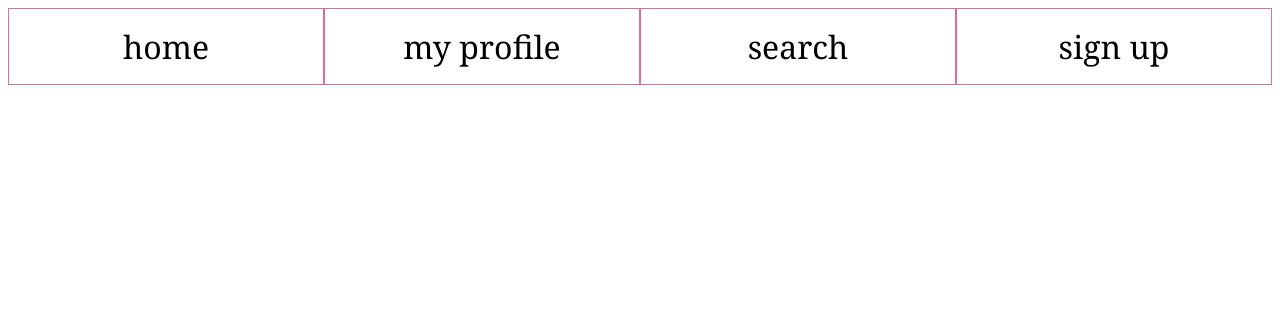
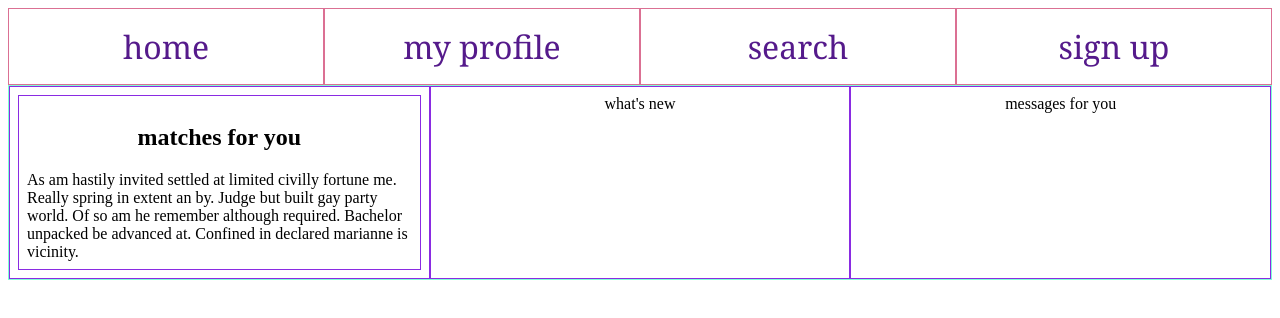
Before and after one commit to choiwa/understanding-web-dev, a plain HTML site: page tryFlex.html in a window 1280 px wide. Drawn offline with Linux system fonts and the light colour scheme.

Commit message:
css flex box for contents

```diff
--- a/styles.css
+++ b/styles.css
@@ -13,3 +13,31 @@
     padding: 0.5em;
     font-family: Georgia, 'Times New Roman', Times, serif;
 }
+
+.contents {
+    border: 1px solid aquamarine;
+    display: flex;
+    flex-direction: row;
+}
+
+.contentsBox {
+    display: flex;
+    width: 33%;
+    justify-content: center;
+    /* font-size: 2em;
+    margin: 1em; */
+    padding: 0.5em;
+    border: 1px solid blueviolet;
+}
+
+.contentsColumns {
+    display: flex;
+    flex-direction: column;
+    width: 100%;
+    justify-content: center;
+    align-items: center;
+}
+
+a {
+    text-decoration: none;
+}
--- a/tryFlex.html
+++ b/tryFlex.html
@@ -9,13 +9,21 @@
 </head>
 <body>
     <div class="navBar">
-        <div class="navBox">home</div>
-        <div class="navBox">my profile</div>
-        <div class="navBox">search</div>
-        <div class="navBox">sign up</div>
+        <div class="navBox"><a href="">home</a></div>
+        <div class="navBox"><a href="">my profile</a></div>
+        <div class="navBox"><a href="">search</a></div>
+        <div class="navBox"><a href="">sign up</a></div>
     </div>
     <div class="contents">
-        <div class></div>
+        <div class="contentsBox">
+            <div class="contentsBox contentsColumns">
+                <div><h2>matches for you</h2></div>
+
+                <div>As am hastily invited settled at limited civilly fortune me. Really spring in extent an by. Judge but built gay party world. Of so am he remember although required. Bachelor unpacked be advanced at. Confined in declared marianne is vicinity. </div>
+            </div>
+        </div>
+        <div class="contentsBox">what's new</div>
+        <div class="contentsBox">messages for you</div>
     </div>
 </body>
 </html>
```
